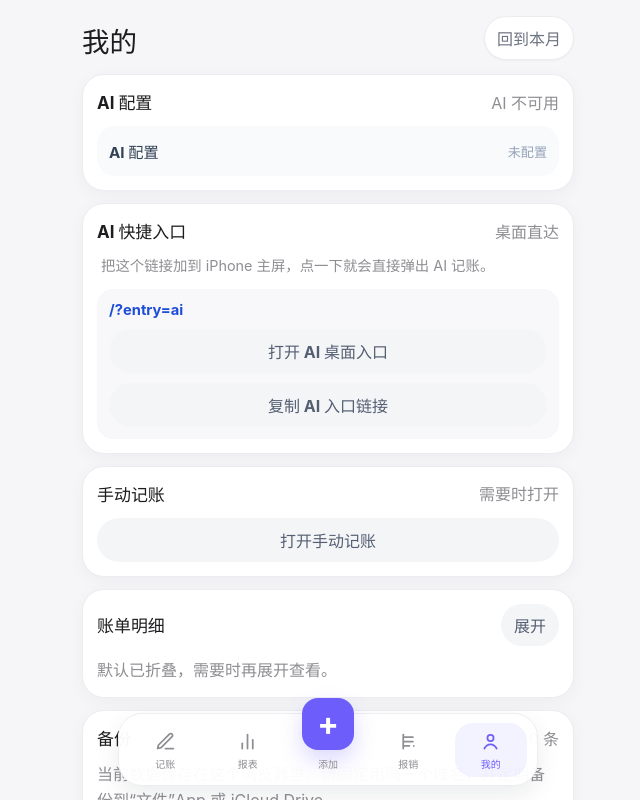
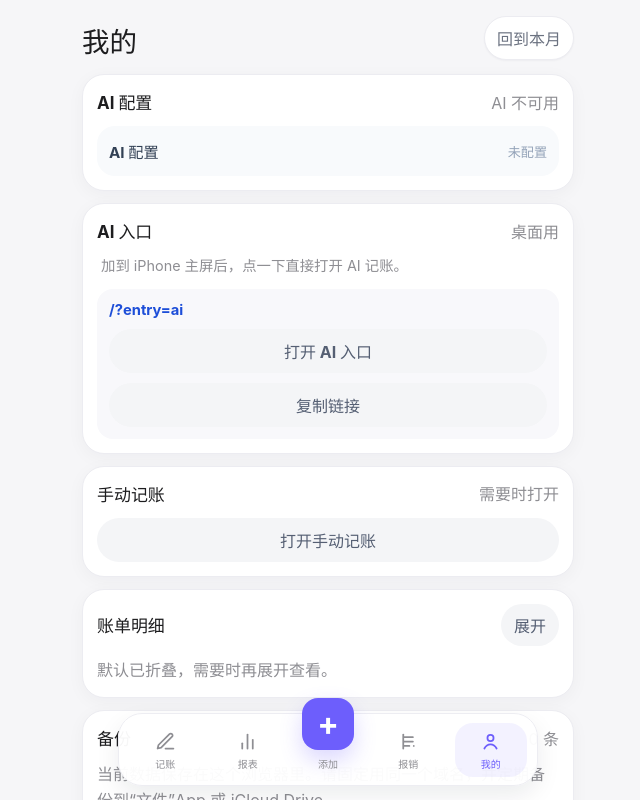
Before and after one commit to dataer1900/accountbook, a React (Vite) app: page / in a window 1280 px wide. Both pictures are taken after a click on the button "我的". Shown: the top 800 px of the page, without its empty margins (312-952 px from the left). Built offline with nearby package versions, Linux system fonts and the light colour scheme.

Commit message:
Simplify standalone AI entry page

```diff
--- a/src/App.tsx
+++ b/src/App.tsx
@@ -34,6 +34,7 @@ function shouldLaunchAiComposer() {
 
 export default function App() {
   const aiEntryPath = '/?entry=ai'
+  const isAiEntry = shouldLaunchAiComposer()
   const [records, setRecords] = useState<TransactionRecord[]>([])
   const [sourceUtterances, setSourceUtterances] = useState<SourceUtterance[]>([])
   const [categoryConfig, setCategoryConfig] = useState<CategoryConfig>({ income: [], expense: [] })
@@ -108,13 +109,6 @@ export default function App() {
     return () => {
       cancelled = true
     }
-  }, [])
-
-  useEffect(() => {
-    if (!shouldLaunchAiComposer()) return
-    setActiveSection('record')
-    setIsComposerOpen(true)
-    setAiFocusToken((current) => current + 1)
   }, [])
 
   async function persist(nextRecords: TransactionRecord[], nextUtterances: SourceUtterance[], nextCategoryConfig: CategoryConfig) {
@@ -236,6 +230,34 @@ export default function App() {
         <section className="panel">
           <p className="form-error">{dataError}</p>
         </section>
+      </main>
+    )
+  }
+
+  if (isAiEntry) {
+    return (
+      <main className="app-shell ai-entry-shell">
+        <header className="app-header">
+          <div>
+            <h1 className="app-title">快记</h1>
+          </div>
+          <button className="header-action" type="button" onClick={() => { window.location.href = '/' }}>
+            返回账本
+          </button>
+        </header>
+
+        {dataError ? <p className="form-error">{dataError}</p> : null}
+
+        <p className="ai-entry-note">输入一句话，直接记账。</p>
+
+        <AiRecordInput
+          categories={categoryConfig}
+          title="一句话记账"
+          focusToken={1}
+          onSubmit={handleAiSubmit}
+          showConfig={false}
+          onConfigStatusChange={setAiConfigured}
+        />
       </main>
     )
   }
@@ -455,10 +477,10 @@ export default function App() {
           />
           <section className="panel">
             <div className="panel-heading">
-              <h2>AI 快捷入口</h2>
-              <span>桌面直达</span>
+              <h2>AI 入口</h2>
+              <span>桌面用</span>
             </div>
-            <p className="composer-note">把这个链接加到 iPhone 主屏，点一下就会直接弹出 AI 记账。</p>
+            <p className="composer-note">加到 iPhone 主屏后，点一下直接打开 AI 记账。</p>
             <div className="quick-entry-box">
               <strong>{aiEntryPath}</strong>
               <button
@@ -468,7 +490,7 @@ export default function App() {
                   window.location.href = `${window.location.origin}${aiEntryPath}`
                 }}
               >
-                打开 AI 桌面入口
+                打开 AI 入口
               </button>
               <button
                 className="secondary-button manual-entry-trigger"
@@ -486,7 +508,7 @@ export default function App() {
                   }
                 }}
               >
-                复制 AI 入口链接
+                复制链接
               </button>
             </div>
             {quickEntryMessage ? <p className="form-success">{quickEntryMessage}</p> : null}
--- a/src/styles.css
+++ b/src/styles.css
@@ -39,6 +39,10 @@ button:disabled {
   width: min(460px, 100%);
   margin: 0 auto;
   padding: calc(16px + env(safe-area-inset-top)) 14px calc(92px + env(safe-area-inset-bottom));
+}
+
+.ai-entry-shell {
+  padding-bottom: calc(24px + env(safe-area-inset-bottom));
 }
 
 .app-header {
@@ -245,6 +249,13 @@ button:disabled {
 
 .app-section {
   padding-bottom: 20px;
+}
+
+.ai-entry-note {
+  margin: 0 2px 14px;
+  color: #8e8e93;
+  font-size: 0.92rem;
+  line-height: 1.5;
 }
 
 .summary-grid {
```
